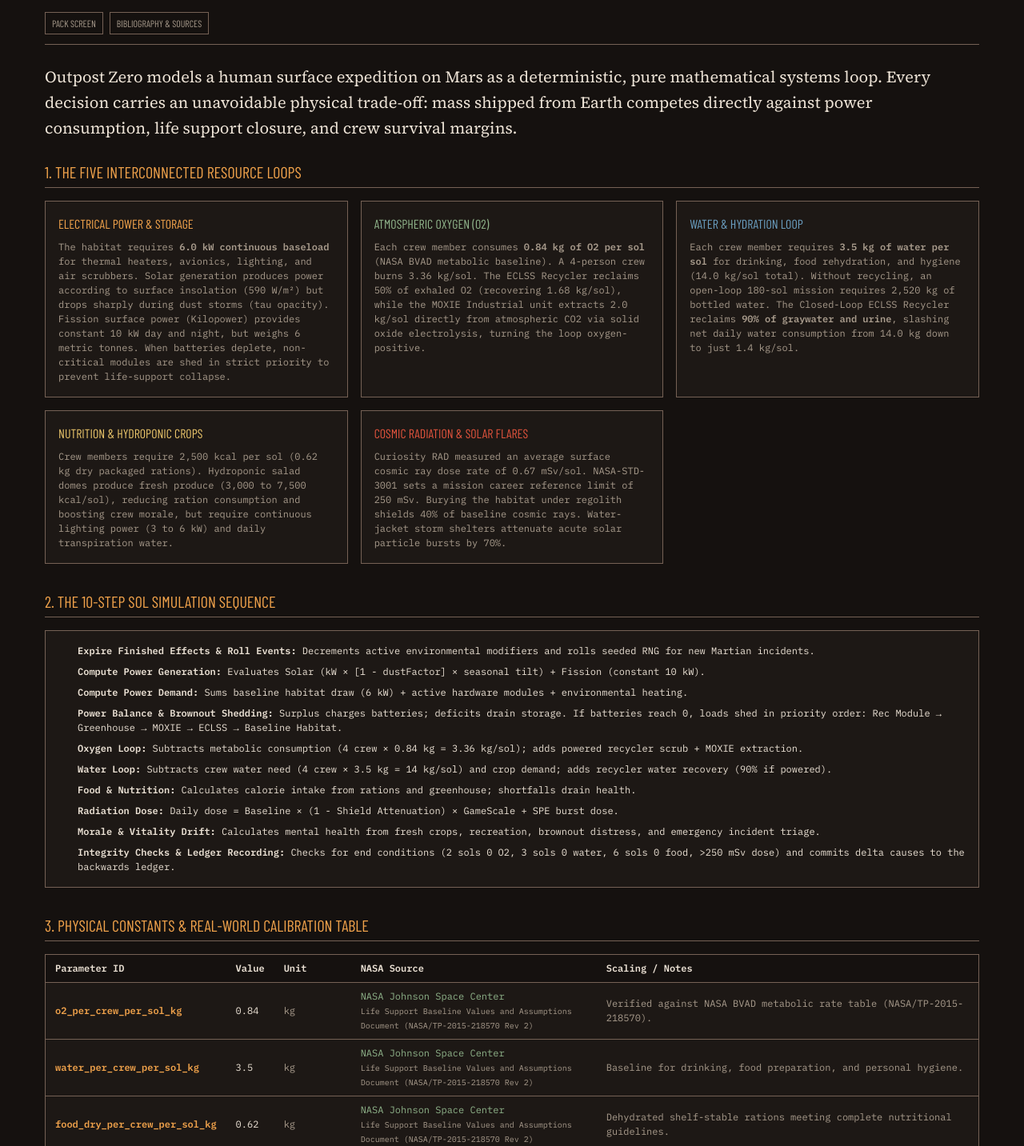
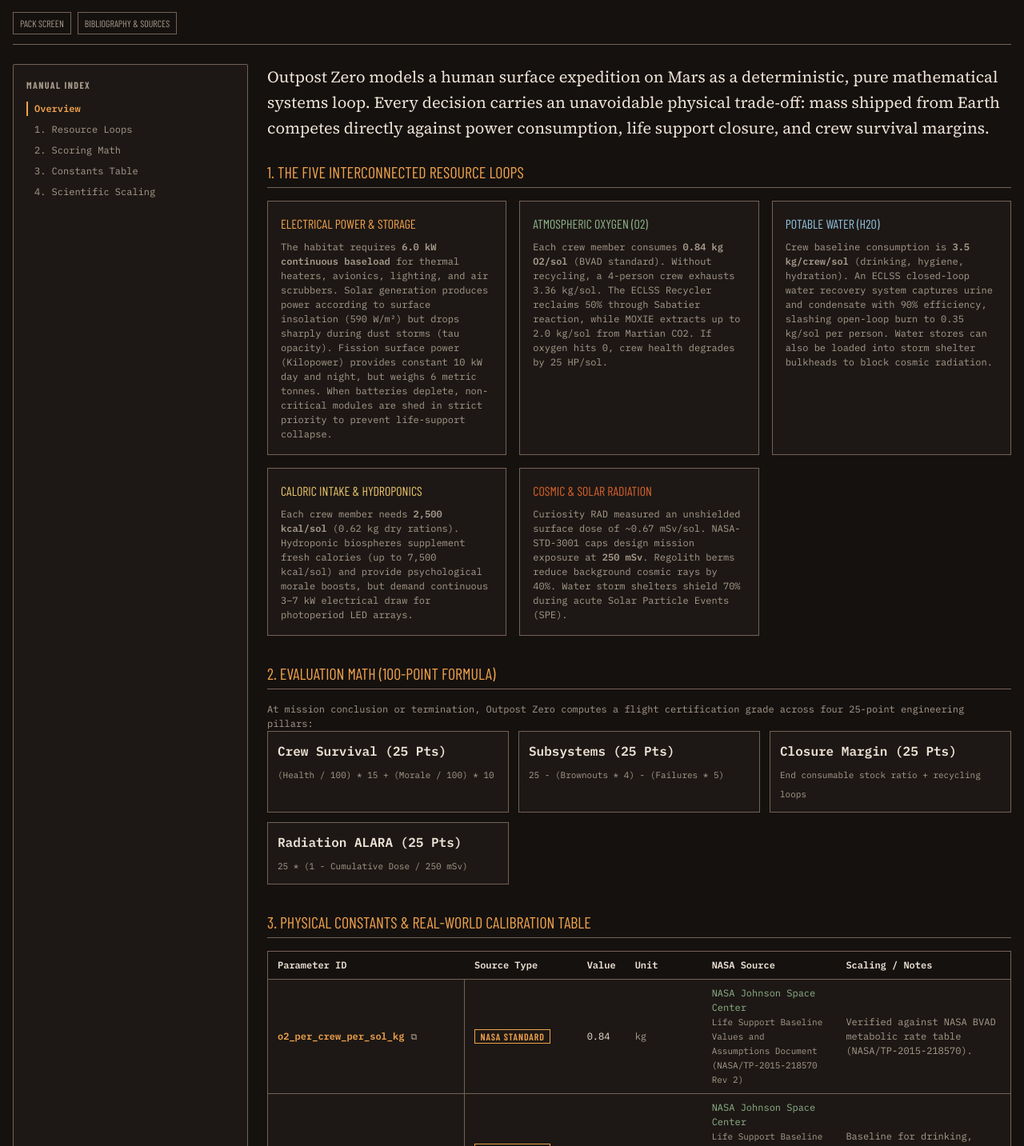
Before and after one commit to RajatSharma404/outpost-zero, a Next.js app: page /how-it-works in a window 1280 px wide. Shown: the part 137-1570 px from the top of the page at 80% size. Built offline with nearby package versions, Linux system fonts and the light colour scheme.

Commit message:
feat(how-it-works): add sticky TOC and constants table with sticky column

```diff
--- a/app/how-it-works/page.tsx
+++ b/app/how-it-works/page.tsx
@@ -1,15 +1,67 @@
-import React from 'react';
+'use client';
+
+import React, { useState, useEffect } from 'react';
 import Link from 'next/link';
 import { CONSTANTS, SOURCES } from '../../lib/data';
 import { Tag } from '../../components/ui/Tag';
 
 export default function HowItWorksPage() {
   const sourceMap = new Map(SOURCES.map((s) => [s.id, s]));
+  const [activeSection, setActiveSection] = useState<string>('intro');
+  const [copiedId, setCopiedId] = useState<string>('');
+
+  const sections = [
+    { id: 'intro', label: 'Overview' },
+    { id: 'loops', label: '1. Resource Loops' },
+    { id: 'scoring', label: '2. Scoring Math' },
+    { id: 'constants', label: '3. Constants Table' },
+    { id: 'honesty', label: '4. Scientific Scaling' },
+  ];
+
+  useEffect(() => {
+    const observer = new IntersectionObserver(
+      (entries) => {
+        for (const entry of entries) {
+          if (entry.isIntersecting) {
+            setActiveSection(entry.target.id);
+          }
+        }
+      },
+      { rootMargin: '-20% 0px -70% 0px' }
+    );
+
+    sections.forEach(({ id }) => {
+      const el = document.getElementById(id);
+      if (el) observer.observe(el);
+    });
+
+    return () => observer.disconnect();
+  }, [sections]);
+
+  const handleCopyId = (id: string) => {
+    navigator.clipboard.writeText(id).then(() => {
+      setCopiedId(id);
+      setTimeout(() => setCopiedId(''), 2000);
+    });
+  };
+
+  const getSourceTypeVariant = (type?: string) => {
+    switch (type) {
+      case 'MEASURED':
+        return 'nominal';
+      case 'NASA STANDARD':
+        return 'active';
+      case 'DESIGN ASSUMPTION':
+        return 'caution';
+      default:
+        return 'neutral';
+    }
+  };
 
   return (
     <div
       style={{
-        maxWidth: '1200px',
+        maxWidth: '1440px',
         margin: '0 auto',
         padding: 'var(--space-4)',
         boxSizing: 'border-box',
@@ -82,13 +134,116 @@ export default function HowItWorksPage() {
               border: '1px solid var(--rule)',
             }}
           >
-            Bibliography & Sources
+            Bibliography &amp; Sources
           </Link>
         </nav>
       </header>
 
+      {/* Main Layout: Sticky In-Page TOC + Content Column */}
+      <div
+        style={{
+          display: 'grid',
+          gridTemplateColumns: 'minmax(0, 1fr)',
+          gap: 'var(--space-6)',
+          alignItems: 'start',
+        }}
+      >
+        <div style={{ display: 'grid', gridTemplateColumns: 'repeat(12, 1fr)', gap: 'var(--space-6)' }}>
+          {/* Mobile TOC Details/Summary (< 1024px) */}
+          <details
+            className="mobile-toc"
+            style={{
+              gridColumn: 'span 12',
+              backgroundColor: 'var(--basalt-2)',
+              border: '1px solid var(--rule)',
+              borderRadius: 'var(--r-1)',
+              padding: 'var(--space-3)',
+              marginBottom: 'var(--space-4)',
+            }}
+          >
+            <summary
+              style={{
+                fontFamily: 'var(--font-condensed)',
+                fontSize: 'var(--fs-body)',
+                fontWeight: 700,
+                color: 'var(--ember)',
+                cursor: 'pointer',
+                textTransform: 'uppercase',
+              }}
+            >
+              Table of Contents
+            </summary>
+            <nav style={{ display: 'flex', flexDirection: 'column', gap: 'var(--space-2)', marginTop: 'var(--space-2)' }}>
+              {sections.map(({ id, label }) => (
+                <a
+                  key={id}
+                  href={`#${id}`}
+                  style={{
+                    fontFamily: 'var(--font-mono)',
+                    fontSize: 'var(--fs-label)',
+                    color: activeSection === id ? 'var(--ember)' : 'var(--ink-dim)',
+                    textDecoration: 'none',
+                  }}
+                >
+                  {label}
+                </a>
+              ))}
+            </nav>
+          </details>
+
+          {/* Desktop Sticky Table of Contents (>= 1024px) */}
+          <aside
+            className="desktop-toc"
+            style={{
+              gridColumn: 'span 3',
+              position: 'sticky',
+              top: 'var(--space-4)',
+              backgroundColor: 'var(--basalt-2)',
+              border: '1px solid var(--rule)',
+              borderRadius: 'var(--r-1)',
+              padding: 'var(--space-4)',
+            }}
+          >
+            <span
+              style={{
+                fontFamily: 'var(--font-condensed)',
+                fontSize: 'var(--fs-label)',
+                letterSpacing: '0.12em',
+                textTransform: 'uppercase',
+                color: 'var(--ink-dim)',
+                display: 'block',
+                marginBottom: 'var(--space-3)',
+                fontWeight: 700,
+              }}
+            >
+              Manual Index
+            </span>
+            <nav style={{ display: 'flex', flexDirection: 'column', gap: 'var(--space-2)' }}>
+              {sections.map(({ id, label }) => (
+                <a
+                  key={id}
+                  href={`#${id}`}
+                  style={{
+                    fontFamily: 'var(--font-mono)',
+                    fontSize: 'var(--fs-label)',
+                    color: activeSection === id ? 'var(--ember)' : 'var(--ink-dim)',
+                    borderLeft: `2px solid ${activeSection === id ? 'var(--ember)' : 'transparent'}`,
+                    paddingLeft: 'var(--space-2)',
+                    textDecoration: 'none',
+                    fontWeight: activeSection === id ? 700 : 400,
+                    transition: 'color 0.15s ease, border-color 0.15s ease',
+                  }}
+                >
+                  {label}
+                </a>
+              ))}
+            </nav>
+          </aside>
+
+          {/* Main Manual Content Area */}
+          <main className="manual-content" style={{ gridColumn: 'span 9' }}>
             {/* Overview Intro */}
-      <section style={{ marginBottom: 'var(--space-6)' }}>
+            <section id="intro" style={{ marginBottom: 'var(--space-6)' }}>
               <p
                 style={{
                   fontFamily: 'var(--font-serif)',
@@ -105,7 +260,7 @@ export default function HowItWorksPage() {
             </section>
 
             {/* 5 Core Resource Loops */}
-      <section style={{ marginBottom: 'var(--space-8)' }}>
+            <section id="loops" style={{ marginBottom: 'var(--space-8)' }}>
               <h2
                 style={{
                   fontFamily: 'var(--font-condensed)',
@@ -120,11 +275,11 @@ export default function HowItWorksPage() {
                 1. The Five Interconnected Resource Loops
               </h2>
 
-        <div style={{ display: 'grid', gridTemplateColumns: 'repeat(auto-fit, minmax(320px, 1fr))', gap: 'var(--space-4)' }}>
+              <div style={{ display: 'grid', gridTemplateColumns: 'repeat(auto-fit, minmax(280px, 1fr))', gap: 'var(--space-4)' }}>
                 {/* Loop A: Power */}
                 <div style={{ backgroundColor: 'var(--basalt-2)', border: '1px solid var(--rule)', padding: 'var(--space-4)' }}>
                   <h3 style={{ fontFamily: 'var(--font-condensed)', fontSize: 'var(--fs-body)', color: 'var(--ember)', margin: '0 0 var(--space-2) 0' }}>
-              ELECTRICAL POWER & STORAGE
+                    ELECTRICAL POWER &amp; STORAGE
                   </h3>
                   <p style={{ fontFamily: 'var(--font-mono)', fontSize: 'var(--fs-label)', color: 'var(--ink-dim)', lineHeight: 1.5, margin: 0 }}>
                     The habitat requires <strong>6.0 kW continuous baseload</strong> for thermal heaters, avionics, lighting, and air scrubbers.
@@ -140,54 +295,55 @@ export default function HowItWorksPage() {
                     ATMOSPHERIC OXYGEN (O2)
                   </h3>
                   <p style={{ fontFamily: 'var(--font-mono)', fontSize: 'var(--fs-label)', color: 'var(--ink-dim)', lineHeight: 1.5, margin: 0 }}>
-              Each crew member consumes <strong>0.84 kg of O2 per sol</strong> (NASA BVAD metabolic baseline).
-              A 4-person crew burns 3.36 kg/sol.
-              The ECLSS Recycler reclaims 50% of exhaled O2 (recovering 1.68 kg/sol), while the MOXIE Industrial unit extracts 2.0 kg/sol
-              directly from atmospheric CO2 via solid oxide electrolysis, turning the loop oxygen-positive.
+                    Each crew member consumes <strong>0.84 kg O2/sol</strong> (BVAD standard).
+                    Without recycling, a 4-person crew exhausts 3.36 kg/sol.
+                    The ECLSS Recycler reclaims 50% through Sabatier reaction, while MOXIE extracts up to 2.0 kg/sol from Martian CO2.
+                    If oxygen hits 0, crew health degrades by 25 HP/sol.
                   </p>
                 </div>
 
                 {/* Loop C: Water */}
                 <div style={{ backgroundColor: 'var(--basalt-2)', border: '1px solid var(--rule)', padding: 'var(--space-4)' }}>
-            <h3 style={{ fontFamily: 'var(--font-condensed)', fontSize: 'var(--fs-body)', color: 'var(--water-accent)', margin: '0 0 var(--space-2) 0' }}>
-              WATER & HYDRATION LOOP
+                  <h3 style={{ fontFamily: 'var(--font-condensed)', fontSize: 'var(--fs-body)', color: 'var(--water-text)', margin: '0 0 var(--space-2) 0' }}>
+                    POTABLE WATER (H2O)
                   </h3>
                   <p style={{ fontFamily: 'var(--font-mono)', fontSize: 'var(--fs-label)', color: 'var(--ink-dim)', lineHeight: 1.5, margin: 0 }}>
-              Each crew member requires <strong>3.5 kg of water per sol</strong> for drinking, food rehydration, and hygiene (14.0 kg/sol total).
-              Without recycling, an open-loop 180-sol mission requires 2,520 kg of bottled water.
-              The Closed-Loop ECLSS Recycler reclaims <strong>90% of graywater and urine</strong>, slashing net daily water consumption from 14.0 kg down to just 1.4 kg/sol.
+                    Crew baseline consumption is <strong>3.5 kg/crew/sol</strong> (drinking, hygiene, hydration).
+                    An ECLSS closed-loop water recovery system captures urine and condensate with 90% efficiency,
+                    slashing open-loop burn to 0.35 kg/sol per person.
+                    Water stores can also be loaded into storm shelter bulkheads to block cosmic radiation.
                   </p>
                 </div>
 
-          {/* Loop D: Nutrition */}
+                {/* Loop D: Food */}
                 <div style={{ backgroundColor: 'var(--basalt-2)', border: '1px solid var(--rule)', padding: 'var(--space-4)' }}>
                   <h3 style={{ fontFamily: 'var(--font-condensed)', fontSize: 'var(--fs-body)', color: 'var(--caution)', margin: '0 0 var(--space-2) 0' }}>
-              NUTRITION & HYDROPONIC CROPS
+                    CALORIC INTAKE &amp; HYDROPONICS
                   </h3>
                   <p style={{ fontFamily: 'var(--font-mono)', fontSize: 'var(--fs-label)', color: 'var(--ink-dim)', lineHeight: 1.5, margin: 0 }}>
-              Crew members require 2,500 kcal per sol (0.62 kg dry packaged rations).
-              Hydroponic salad domes produce fresh produce (3,000 to 7,500 kcal/sol), reducing ration consumption and boosting crew morale,
-              but require continuous lighting power (3 to 6 kW) and daily transpiration water.
+                    Each crew member needs <strong>2,500 kcal/sol</strong> (0.62 kg dry rations).
+                    Hydroponic biospheres supplement fresh calories (up to 7,500 kcal/sol) and provide psychological morale boosts,
+                    but demand continuous 3–7 kW electrical draw for photoperiod LED arrays.
                   </p>
                 </div>
 
                 {/* Loop E: Radiation */}
                 <div style={{ backgroundColor: 'var(--basalt-2)', border: '1px solid var(--rule)', padding: 'var(--space-4)' }}>
-            <h3 style={{ fontFamily: 'var(--font-condensed)', fontSize: 'var(--fs-body)', color: 'var(--alarm)', margin: '0 0 var(--space-2) 0' }}>
-              COSMIC RADIATION & SOLAR FLARES
+                  <h3 style={{ fontFamily: 'var(--font-condensed)', fontSize: 'var(--fs-body)', color: 'var(--oxide)', margin: '0 0 var(--space-2) 0' }}>
+                    COSMIC &amp; SOLAR RADIATION
                   </h3>
                   <p style={{ fontFamily: 'var(--font-mono)', fontSize: 'var(--fs-label)', color: 'var(--ink-dim)', lineHeight: 1.5, margin: 0 }}>
-              Curiosity RAD measured an average surface cosmic ray dose rate of 0.67 mSv/sol.
-              NASA-STD-3001 sets a mission career reference limit of 250 mSv.
-              Burying the habitat under regolith shields 40% of baseline cosmic rays.
-              Water-jacket storm shelters attenuate acute solar particle bursts by 70%.
+                    Curiosity RAD measured an unshielded surface dose of ~0.67 mSv/sol.
+                    NASA-STD-3001 caps design mission exposure at <strong>250 mSv</strong>.
+                    Regolith berms reduce background cosmic rays by 40%.
+                    Water storm shelters shield 70% during acute Solar Particle Events (SPE).
                   </p>
                 </div>
               </div>
             </section>
 
-      {/* 10-Step Sol Tick Order */}
-      <section style={{ marginBottom: 'var(--space-8)' }}>
+            {/* Scoring System Model */}
+            <section id="scoring" style={{ marginBottom: 'var(--space-8)' }}>
               <h2
                 style={{
                   fontFamily: 'var(--font-condensed)',
@@ -199,39 +355,43 @@ export default function HowItWorksPage() {
                   marginBottom: 'var(--space-4)',
                 }}
               >
-          2. The 10-Step Sol Simulation Sequence
+                2. Evaluation Math (100-Point Formula)
               </h2>
 
-        <div style={{ backgroundColor: 'var(--basalt-2)', border: '1px solid var(--rule)', padding: 'var(--space-4)' }}>
-          <ol
-            style={{
-              margin: 0,
-              paddingLeft: 'var(--space-6)',
-              fontFamily: 'var(--font-mono)',
-              fontSize: 'var(--fs-label)',
-              color: 'var(--ink)',
-              display: 'flex',
-              flexDirection: 'column',
-              gap: 'var(--space-2)',
-              lineHeight: 1.5,
-            }}
-          >
-            <li><strong>Expire Finished Effects & Roll Events:</strong> Decrements active environmental modifiers and rolls seeded RNG for new Martian incidents.</li>
-            <li><strong>Compute Power Generation:</strong> Evaluates Solar (kW × [1 - dustFactor] × seasonal tilt) + Fission (constant 10 kW).</li>
-            <li><strong>Compute Power Demand:</strong> Sums baseline habitat draw (6 kW) + active hardware modules + environmental heating.</li>
-            <li><strong>Power Balance & Brownout Shedding:</strong> Surplus charges batteries; deficits drain storage. If batteries reach 0, loads shed in priority order: Rec Module &rarr; Greenhouse &rarr; MOXIE &rarr; ECLSS &rarr; Baseline Habitat.</li>
-            <li><strong>Oxygen Loop:</strong> Subtracts metabolic consumption (4 crew &times; 0.84 kg = 3.36 kg/sol); adds powered recycler scrub + MOXIE extraction.</li>
-            <li><strong>Water Loop:</strong> Subtracts crew water need (4 crew &times; 3.5 kg = 14 kg/sol) and crop demand; adds recycler water recovery (90% if powered).</li>
-            <li><strong>Food & Nutrition:</strong> Calculates calorie intake from rations and greenhouse; shortfalls drain health.</li>
-            <li><strong>Radiation Dose:</strong> Daily dose = Baseline &times; (1 - Shield Attenuation) &times; GameScale + SPE burst dose.</li>
-            <li><strong>Morale & Vitality Drift:</strong> Calculates mental health from fresh crops, recreation, brownout distress, and emergency incident triage.</li>
-            <li><strong>Integrity Checks & Ledger Recording:</strong> Checks for end conditions (2 sols 0 O2, 3 sols 0 water, 6 sols 0 food, &gt;250 mSv dose) and commits delta causes to the backwards ledger.</li>
-          </ol>
+              <p style={{ fontFamily: 'var(--font-mono)', fontSize: 'var(--fs-label)', color: 'var(--ink-dim)', lineHeight: 1.5 }}>
+                At mission conclusion or termination, Outpost Zero computes a flight certification grade across four 25-point engineering pillars:
+              </p>
+
+              <div style={{ display: 'grid', gridTemplateColumns: 'repeat(auto-fit, minmax(240px, 1fr))', gap: 'var(--space-3)' }}>
+                <div style={{ backgroundColor: 'var(--basalt-2)', border: '1px solid var(--rule)', padding: 'var(--space-3)' }}>
+                  <strong style={{ color: 'var(--ink)', display: 'block', marginBottom: '4px' }}>Crew Survival (25 Pts)</strong>
+                  <span style={{ color: 'var(--ink-dim)', fontSize: 'var(--fs-detail)' }}>
+                    (Health / 100) * 15 + (Morale / 100) * 10
+                  </span>
+                </div>
+                <div style={{ backgroundColor: 'var(--basalt-2)', border: '1px solid var(--rule)', padding: 'var(--space-3)' }}>
+                  <strong style={{ color: 'var(--ink)', display: 'block', marginBottom: '4px' }}>Subsystems (25 Pts)</strong>
+                  <span style={{ color: 'var(--ink-dim)', fontSize: 'var(--fs-detail)' }}>
+                    25 - (Brownouts * 4) - (Failures * 5)
+                  </span>
+                </div>
+                <div style={{ backgroundColor: 'var(--basalt-2)', border: '1px solid var(--rule)', padding: 'var(--space-3)' }}>
+                  <strong style={{ color: 'var(--ink)', display: 'block', marginBottom: '4px' }}>Closure Margin (25 Pts)</strong>
+                  <span style={{ color: 'var(--ink-dim)', fontSize: 'var(--fs-detail)' }}>
+                    End consumable stock ratio + recycling loops
+                  </span>
+                </div>
+                <div style={{ backgroundColor: 'var(--basalt-2)', border: '1px solid var(--rule)', padding: 'var(--space-3)' }}>
+                  <strong style={{ color: 'var(--ink)', display: 'block', marginBottom: '4px' }}>Radiation ALARA (25 Pts)</strong>
+                  <span style={{ color: 'var(--ink-dim)', fontSize: 'var(--fs-detail)' }}>
+                    25 * (1 - Cumulative Dose / 250 mSv)
+                  </span>
+                </div>
               </div>
             </section>
 
-      {/* Transparent Physical Constants Table */}
-      <section style={{ marginBottom: 'var(--space-8)' }}>
+            {/* Constants Table with Sticky First Column & Copy Buttons */}
+            <section id="constants" style={{ marginBottom: 'var(--space-8)' }}>
               <h2
                 style={{
                   fontFamily: 'var(--font-condensed)',
@@ -243,7 +403,7 @@ export default function HowItWorksPage() {
                   marginBottom: 'var(--space-4)',
                 }}
               >
-          3. Physical Constants & Real-World Calibration Table
+                3. Physical Constants &amp; Real-World Calibration Table
               </h2>
 
               <div style={{ overflowX: 'auto', backgroundColor: 'var(--basalt-2)', border: '1px solid var(--rule)' }}>
@@ -258,7 +418,10 @@ export default function HowItWorksPage() {
                 >
                   <thead>
                     <tr style={{ backgroundColor: 'var(--basalt)', borderBottom: '1px solid var(--rule)' }}>
-                <th style={{ padding: 'var(--space-2) var(--space-3)', color: 'var(--ink)' }}>Parameter ID</th>
+                      <th style={{ padding: 'var(--space-2) var(--space-3)', color: 'var(--ink)', position: 'sticky', left: 0, backgroundColor: 'var(--basalt)', zIndex: 2 }}>
+                        Parameter ID
+                      </th>
+                      <th style={{ padding: 'var(--space-2) var(--space-3)', color: 'var(--ink)' }}>Source Type</th>
                       <th style={{ padding: 'var(--space-2) var(--space-3)', color: 'var(--ink)' }}>Value</th>
                       <th style={{ padding: 'var(--space-2) var(--space-3)', color: 'var(--ink)' }}>Unit</th>
                       <th style={{ padding: 'var(--space-2) var(--space-3)', color: 'var(--ink)' }}>NASA Source</th>
@@ -268,12 +431,48 @@ export default function HowItWorksPage() {
                   <tbody>
                     {CONSTANTS.map((c) => {
                       const src = sourceMap.get(c.sourceId);
+                      const typeVariant = getSourceTypeVariant(c.sourceType);
+
                       return (
-                  <tr key={c.id} style={{ borderBottom: '1px solid var(--rule)' }}>
-                    <td style={{ padding: 'var(--space-2) var(--space-3)', color: 'var(--ember)', fontWeight: 600 }}>
-                      {c.id}
+                        <tr key={c.id} id={`param-${c.id}`} style={{ borderBottom: '1px solid var(--rule)' }}>
+                          {/* Sticky Monospace Parameter ID with Copy Button */}
+                          <td
+                            style={{
+                              padding: 'var(--space-2) var(--space-3)',
+                              position: 'sticky',
+                              left: 0,
+                              backgroundColor: 'var(--basalt-2)',
+                              zIndex: 1,
+                              whiteSpace: 'nowrap',
+                              borderRight: '1px solid var(--rule)',
+                            }}
+                          >
+                            <div style={{ display: 'flex', alignItems: 'center', gap: 'var(--space-1)' }}>
+                              <span style={{ color: 'var(--ember)', fontWeight: 600 }}>{c.id}</span>
+                              <button
+                                type="button"
+                                onClick={() => handleCopyId(c.id)}
+                                title="Copy Parameter ID"
+                                style={{
+                                  background: 'none',
+                                  border: 'none',
+                                  color: 'var(--ink-dim)',
+                                  cursor: 'pointer',
+                                  fontSize: 'var(--fs-detail)',
+                                  padding: '1px 4px',
+                                }}
+                              >
+                                {copiedId === c.id ? '✓' : '⧉'}
+                              </button>
+                            </div>
                           </td>
-                    <td style={{ padding: 'var(--space-2) var(--space-3)', color: 'var(--ink)' }}>
+
+                          {/* Source Type Badge */}
+                          <td style={{ padding: 'var(--space-2) var(--space-3)', whiteSpace: 'nowrap' }}>
+                            <Tag label={c.sourceType || 'NASA STANDARD'} variant={typeVariant} size="sm" />
+                          </td>
+
+                          <td className="tabular-nums" style={{ padding: 'var(--space-2) var(--space-3)', color: 'var(--ink)' }}>
                             {c.value}
                           </td>
                           <td style={{ padding: 'var(--space-2) var(--space-3)', color: 'var(--ink-dim)' }}>
@@ -281,7 +480,7 @@ export default function HowItWorksPage() {
                           </td>
                           <td style={{ padding: 'var(--space-2) var(--space-3)' }}>
                             <span style={{ color: 'var(--sage)', display: 'block' }}>{src?.publisher || c.sourceId}</span>
-                      <span style={{ color: 'var(--ink-dim)', fontSize: 'var(--fs-caption)' }}>{src?.title}</span>
+                            <span style={{ color: 'var(--ink-dim)', fontSize: 'var(--fs-detail)' }}>{src?.title}</span>
                           </td>
                           <td style={{ padding: 'var(--space-2) var(--space-3)', color: 'var(--ink-dim)' }}>
                             {c.note}
@@ -296,6 +495,7 @@ export default function HowItWorksPage() {
 
             {/* Scaling Honesty Notice */}
             <section
+              id="honesty"
               style={{
                 backgroundColor: 'var(--basalt)',
                 borderLeft: '4px solid var(--oxide)',
@@ -330,6 +530,29 @@ export default function HowItWorksPage() {
                 while preserving the exact relative shielding physics of regolith berms and water storm shelters.
               </p>
             </section>
+          </main>
+        </div>
+      </div>
+
+      <style jsx>{`
+        .desktop-toc {
+          display: block;
+        }
+        .mobile-toc {
+          display: none;
+        }
+        @media (max-width: 1023px) {
+          .desktop-toc {
+            display: none !important;
+          }
+          .mobile-toc {
+            display: block !important;
+          }
+          .manual-content {
+            grid-column: span 12 !important;
+          }
+        }
+      `}</style>
     </div>
   );
 }
```
Lines whose indentation alone changed are shown as unchanged.
